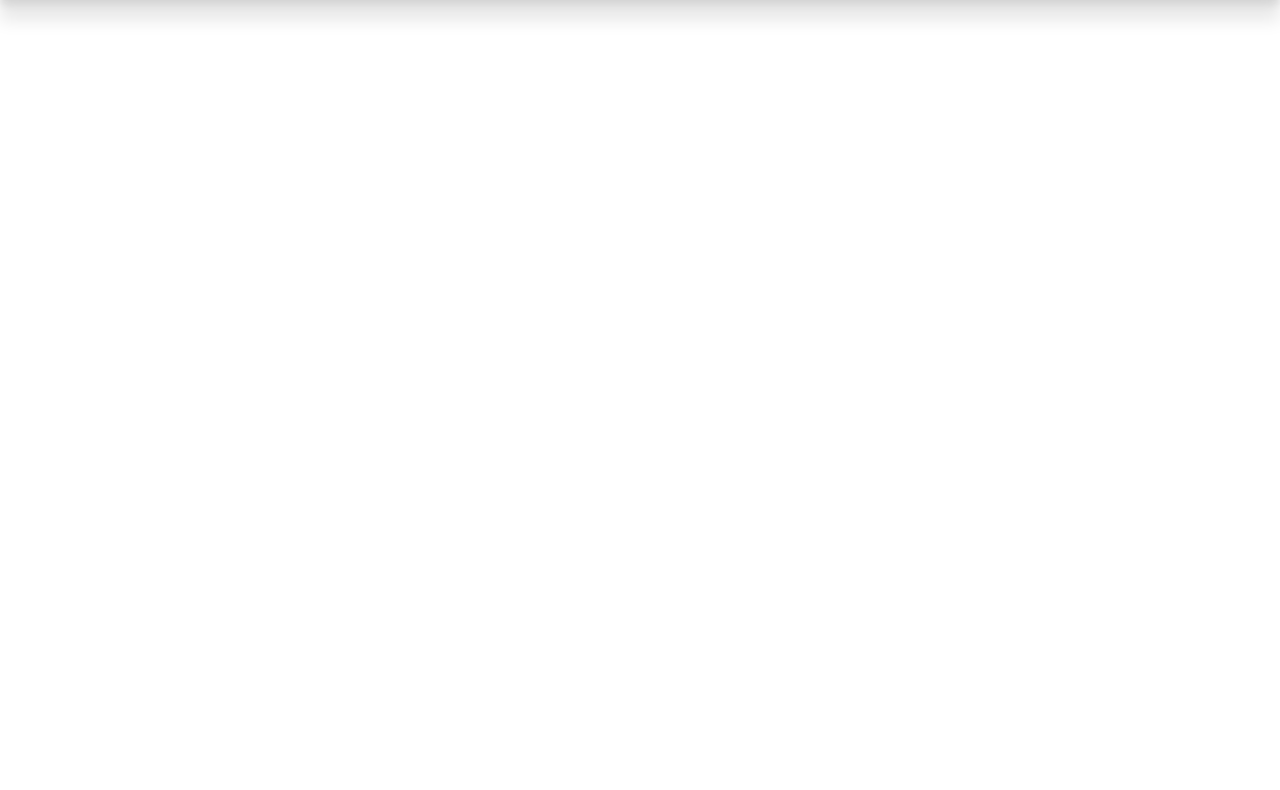
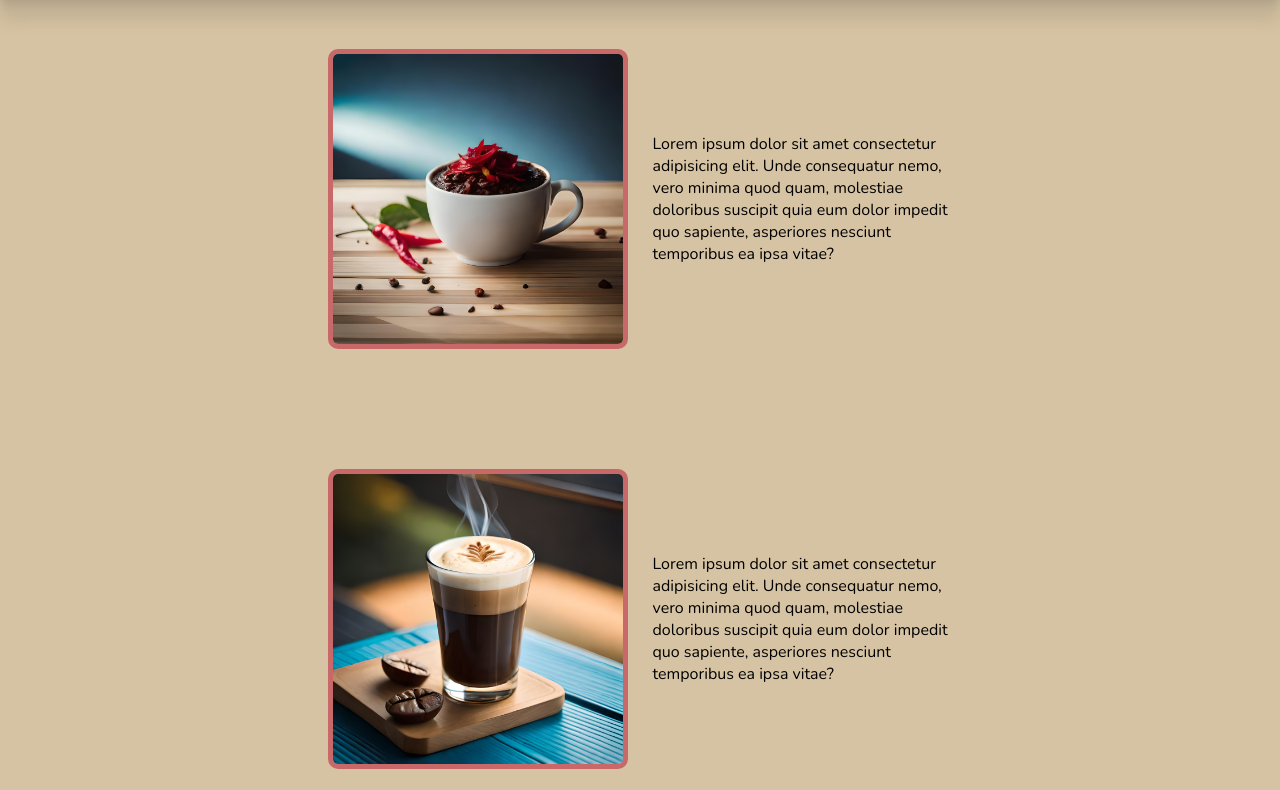
Before and after one commit to Jhosh-Christopher/Projeto-em-grupo, a plain HTML site: page Project1/index.html in a window 1280 px wide. Shown: the part 91-881 px from the top of the page. Before the commit the page ends 800 px from the top, so only its background shows below. Drawn offline with nearby package versions, Linux system fonts and the light colour scheme.

Commit message:
Adição de sections imagens e conteúdos part 1

```diff
--- a/Project1/css/style.css
+++ b/Project1/css/style.css
@@ -1,3 +1,17 @@
+/*
+#A9907E -marrom 1
+#F3DEBA- bege 2
+#C96868- bordô
+#675D50 - marrom 4 */
+.imagens{
+    width: 300px;
+    border-radius: 10px;
+    border: solid 5px #C96868;
+}
+body{
+    background-color: #d6c3a3;
+
+}
 .cabecalho{
     display: flex;
     justify-content: space-between;
@@ -31,3 +45,14 @@
     color: #F3DEBA;
     font-size: 20px;
 }
+
+.container1{
+    display: flex;
+    justify-content: center;
+    align-items: center;
+    padding: 60px;
+    gap: 25px;
+}
+.texto-home{
+    width: 300px;
+}
--- a/Project1/index.html
+++ b/Project1/index.html
@@ -6,7 +6,7 @@
     <meta name="viewport" content="width=device-width, initial-scale=1.0">
     <link rel="stylesheet" href="./css/reset.css">
     <link rel="stylesheet" href="./css/style.css">
-    <link rel="logo" href="./imagens/pngegg.png">
+    <link rel="icon" href="./imagens/logoo.png">
 
     <link rel="preconnect" href="https://fonts.googleapis.com">
     <link rel="preconnect" href="https://fonts.gstatic.com" crossorigin>
@@ -28,5 +28,31 @@
             </ul>
         </nav>
     </header>
+    <main>
+        <section class="container1">
+            <img class="imagens" src="./imagens/2313ad0f-a1f9-49bf-aec7-812a704c30d8.jpg" alt="">
+            <p class="texto-home">Lorem ipsum dolor sit amet consectetur adipisicing elit. Unde consequatur nemo, vero minima quod quam, molestiae doloribus suscipit quia eum dolor impedit quo sapiente, asperiores nesciunt temporibus ea ipsa vitae?</p>
+        </section>
+
+        <section class="container1">
+            <img class="imagens" src="./imagens/71639e7f-f052-4453-8774-d73ff454bbb7.jpg" alt="">
+            <p class="texto-home">Lorem ipsum dolor sit amet consectetur adipisicing elit. Unde consequatur nemo, vero minima quod quam, molestiae doloribus suscipit quia eum dolor impedit quo sapiente, asperiores nesciunt temporibus ea ipsa vitae?</p>
+        </section>
+
+        <section class="container1">
+            <img class="imagens" src="./imagens/2e60eb74-d0e6-4558-84dd-147705fa45fe.jpg" alt="">
+            <p class="texto-home">Lorem ipsum dolor sit amet consectetur adipisicing elit. Unde consequatur nemo, vero minima quod quam, molestiae doloribus suscipit quia eum dolor impedit quo sapiente, asperiores nesciunt temporibus ea ipsa vitae?</p>
+        </section>
+
+        <section class="container1">
+            <img class="imagens" src="./imagens/93c945b7-43a4-4bfd-beae-3f64d5d5c499.jpg" alt="">
+            <p class="texto-home">Lorem ipsum dolor sit amet consectetur adipisicing elit. Unde consequatur nemo, vero minima quod quam, molestiae doloribus suscipit quia eum dolor impedit quo sapiente, asperiores nesciunt temporibus ea ipsa vitae?</p>
+        </section>
+
+    </main>
+    <footer>
+
+
+    </footer>
     </body>
 </html>
```
Also changed, not shown: Project1/imagens/2313ad0f-a1f9-49bf-aec7-812a704c30d8.jpg (added), Project1/imagens/Cafeteria Gourmet – Como Montar_ + 41 Dicas de Decoração! (1).jfif (deleted), Project1/imagens/Cafeteria Gourmet – Como Montar_ + 41 Dicas de Decoração!.jfif (deleted), Project1/imagens/cafe-background.png (added), Project1/imagens/f9c63535-7cf8-49b4-b8e9-3d87119114d8.jpg (deleted), Project1/imagens/logoo.png (renamed from Project1/imagens/pngegg.png), Project1/imagens/sfff.jpg (added), 1 other file.
